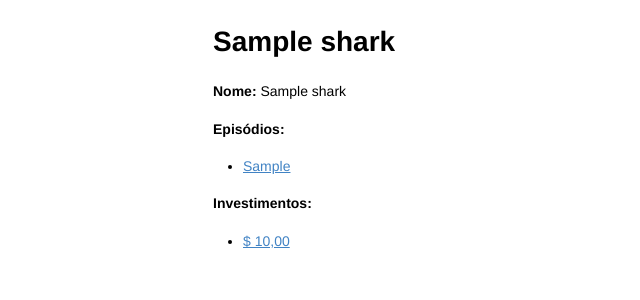
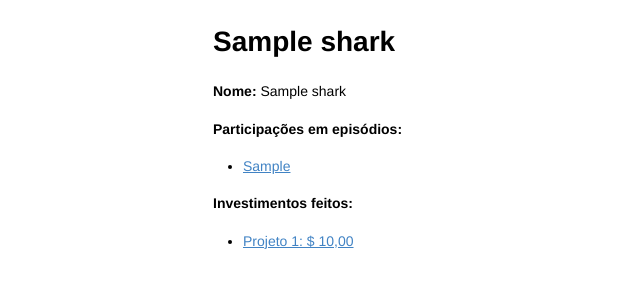
Before and after one commit to RobertGleison/gui-shark-tank-project, a Flask app: template templates/shark.html in a window 1280 px wide. Shown: the part 52-352 px from the top of the page, without its empty margins (0-640 px from the left). Run offline with Flask 3, Linux system fonts and the light colour scheme; the template is opened without the code that fills it: most values are stand-ins (such as "Sample title", 1, 10 or a date in 2020).

Commit message:
Formated front edn values

```diff
--- a/app.py
+++ b/app.py
@@ -47,6 +47,7 @@ def view_projects_by_empreeendedor(id):
       WHERE e.empreendedor_id = ?
       ORDER BY p.nome;
     ''', [num_id]).fetchone()
+
     return render_template('empreendedor.html', empreendedor=empreendedores, projeto=projetos)
 
 @APP.route('/empreendedores/search/<expr>/')
@@ -150,6 +151,9 @@ def view_investments_by_ids(id_projeto, id_shark):
       WHERE projeto_id = ? AND shark_id = ?
       ORDER BY projeto_id, shark_id;
     ''', [num_id_projeto, num_id_shark]).fetchone()
+
+    if investimentos is None:
+      abort(404, 'ID do investimento {} não existe .'.format(str({num_id_projeto} +'/' + {num_id_shark})))
 
     return render_template('investimento.html', investimento=investimentos, projeto=projetos, shark=sharks)
 
--- a/templates/episodio.html
+++ b/templates/episodio.html
@@ -1,11 +1,11 @@
 {% extends 'base.html' %}
 {% block content %}
-<h1>{{episodio.num}}</h1>
+<h1>Episódio {{episodio.numero_do_episodio}}</h1>
 <p>
   <b>Numero do Episodio: </b>{{ episodio.numero_do_episodio}}
 </p>
 <p>
-  <b>Projetos:</b>
+  <b>Projetos apresentados:</b>
 
 <ul>
   {% for p in projeto %}
@@ -15,7 +15,7 @@
   {% endfor %}
 </ul>
 
-<b>Sharks:</b>
+<b>Sharks participantes:</b>
 <ul>
   {% for s in shark %}
   <li>
--- a/templates/investimento.html
+++ b/templates/investimento.html
@@ -16,7 +16,7 @@
 <p>
   <b>Percentagem vendida do projeto: </b>{{ investimento.porcentagem_vendida_do_projeto }}%
 </p>
-<b>Projeto: </b>
+<b>Nome do projeto: </b>
 <ul>
 
   <li>
@@ -24,7 +24,7 @@
   </li>
   </ul>
 
-  <b>Shark: </b>
+  <b>Shark investidor: </b>
   <ul>
   <li>
     <a href="/sharks/{{shark.shark_id }}">{{ shark.nome }}</a>
--- a/templates/projeto.html
+++ b/templates/projeto.html
@@ -32,11 +32,11 @@
   </li>
   {% endfor %}
 </ul>
-<b>Investimentos: </b>
+<b>Investimentos Recebidos: </b>
 <ul>
   {% for i in investimento %}
   <li>
-    <a href="/investimentos/{{i.projeto_id }}/{{i.shark_id }}">$ {{i.valor_do_investimento}},00</a>
+    <a href="/investimentos/{{i.projeto_id }}/{{i.shark_id }}">Shark {{i.shark_id }}: $ {{i.valor_do_investimento}},00</a>
   </li>
   {% endfor %}
 </ul>
--- a/templates/shark.html
+++ b/templates/shark.html
@@ -6,7 +6,7 @@
   <b>Nome: </b>{{ shark.nome }}
 </p>
 <p>
-  <b>Episódios: </b>
+  <b>Participações em episódios: </b>
 <ul>
   {% for ep in episodio %}
   <li>
@@ -14,11 +14,11 @@
   </li>
   {% endfor %}
 </ul>
-<b>Investimentos: </b>
+<b>Investimentos feitos: </b>
 <ul>
   {% for i in investimento %}
   <li>
-    <a href="/investimentos/{{i.projeto_id }}/{{i.shark_id }}">$ {{i.valor_do_investimento}},00</a>
+    <a href="/investimentos/{{i.projeto_id }}/{{i.shark_id }}">Projeto {{i.projeto_id }}: $ {{i.valor_do_investimento}},00</a>
   </li>
   {% endfor %}
 </ul>
```
